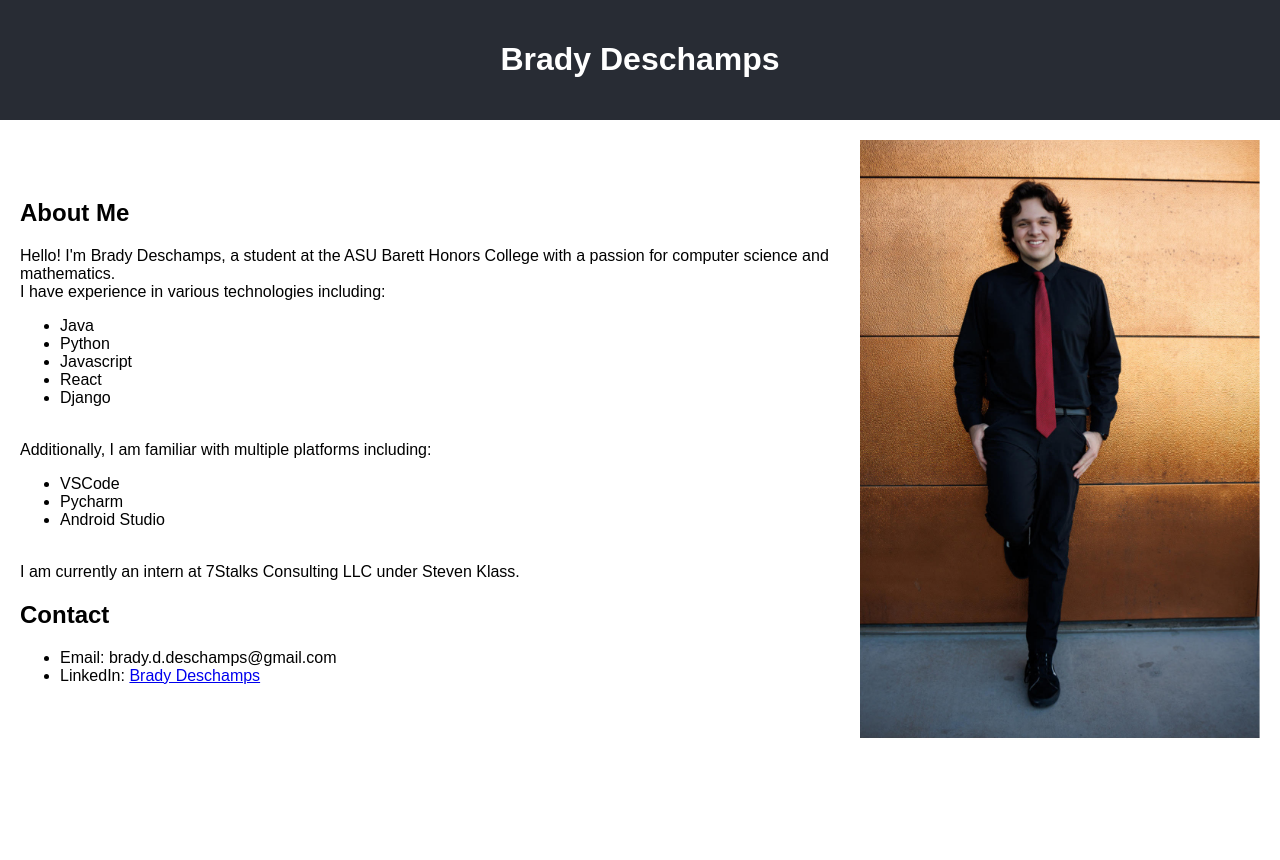
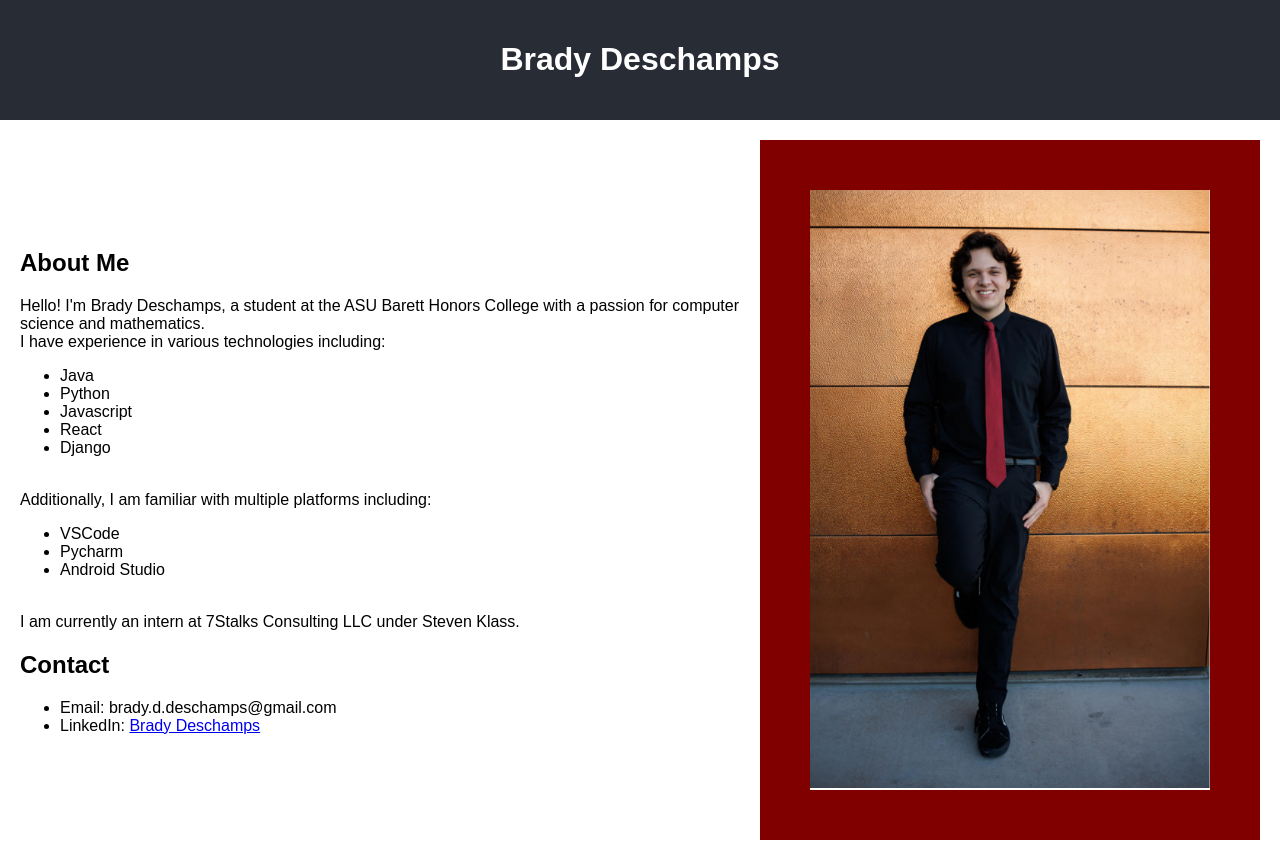
Before and after one commit to BradyD11/brady-website, a React (Create React App) app: page / in a window 1280 px wide. Before the commit the page ends 800 px from the top, so only its background shows below. Built offline with nearby package versions, Linux system fonts and the light colour scheme.

Commit message:
instant change

```diff
--- a/src/Profile.css
+++ b/src/Profile.css
@@ -11,6 +11,7 @@
   }
 
   .profile-picture {
+    border: 50px solid #800000 ;
     width: 400px;
     height: 600px;
     object-fit: cover;
```
